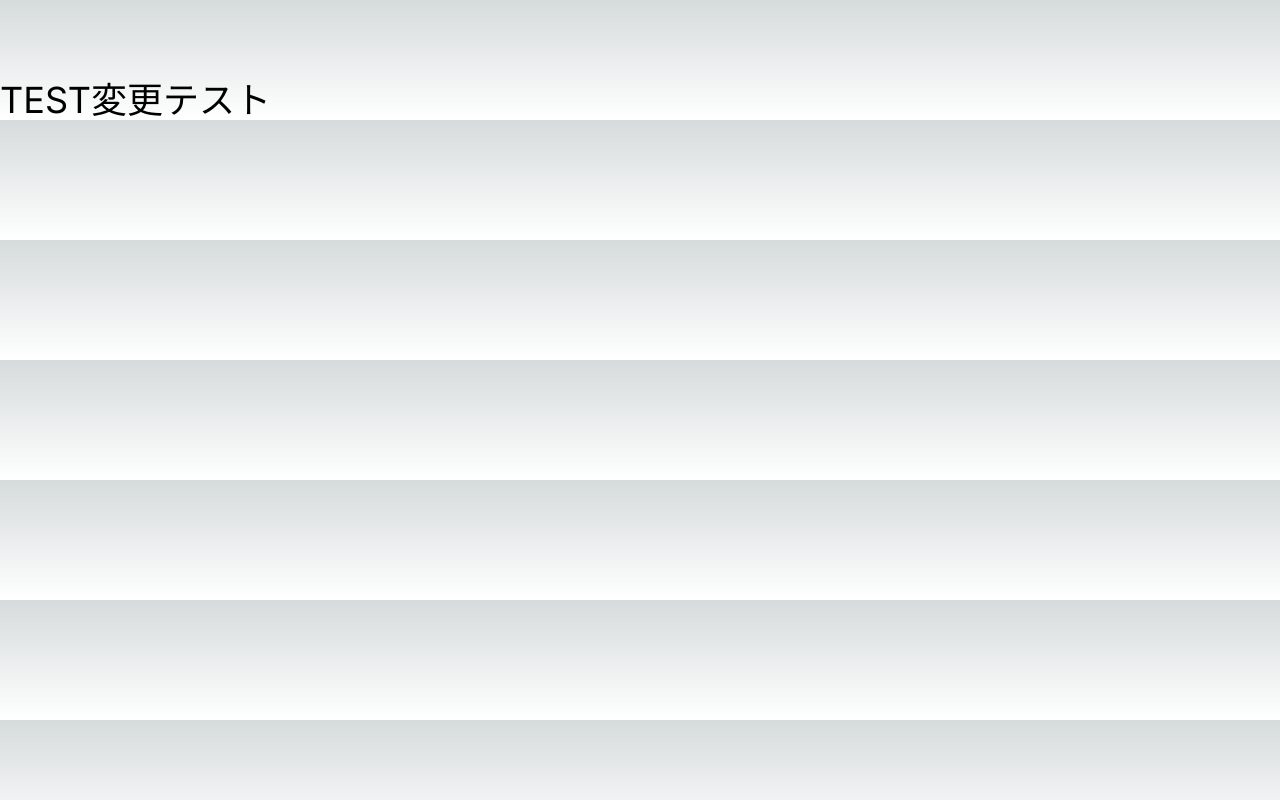
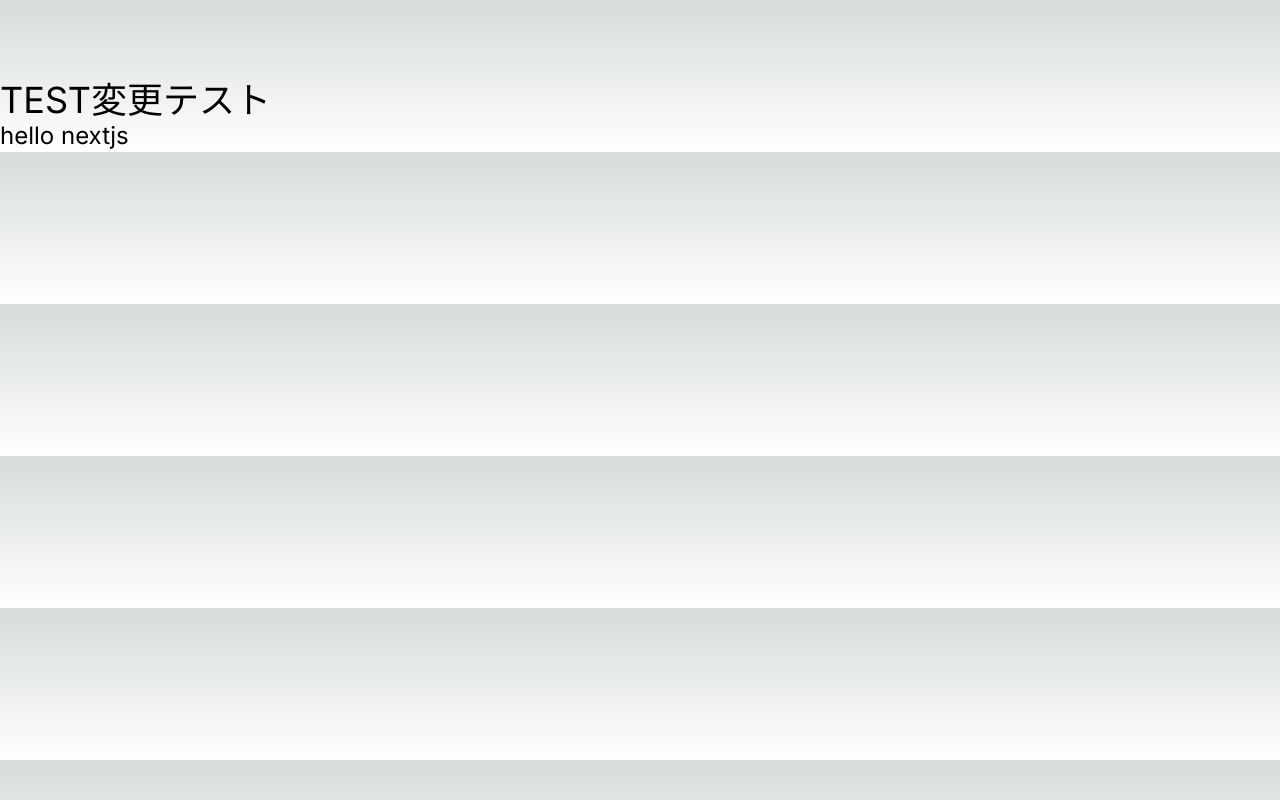
Before and after one commit to yusei53/nextjs_tuto, a Next.js app: page / in a window 1280 px wide. Built offline with nearby package versions, Linux system fonts and the light colour scheme.

Commit message:
コンポーネントのテスト

```diff
--- a/app/page.tsx
+++ b/app/page.tsx
@@ -1,7 +1,11 @@
 import Image from 'next/image'
+import { Counter } from '@/components/counter'
 
 export default function Home() {
   return (
-    <div className="mt-20 text-4xl">TEST変更テスト</div>
-  )
+    <>
+      <div className="mt-20 text-4xl">TEST変更テスト</div>
+      <Counter></Counter>
+    </>
+  );
 }
--- /dev/null
+++ b/components/counter.tsx
@@ -0,0 +1,5 @@
+export const Counter = () => {
+    return (
+        <div className="text-2xl">hello nextjs</div>
+    )
+}
```
